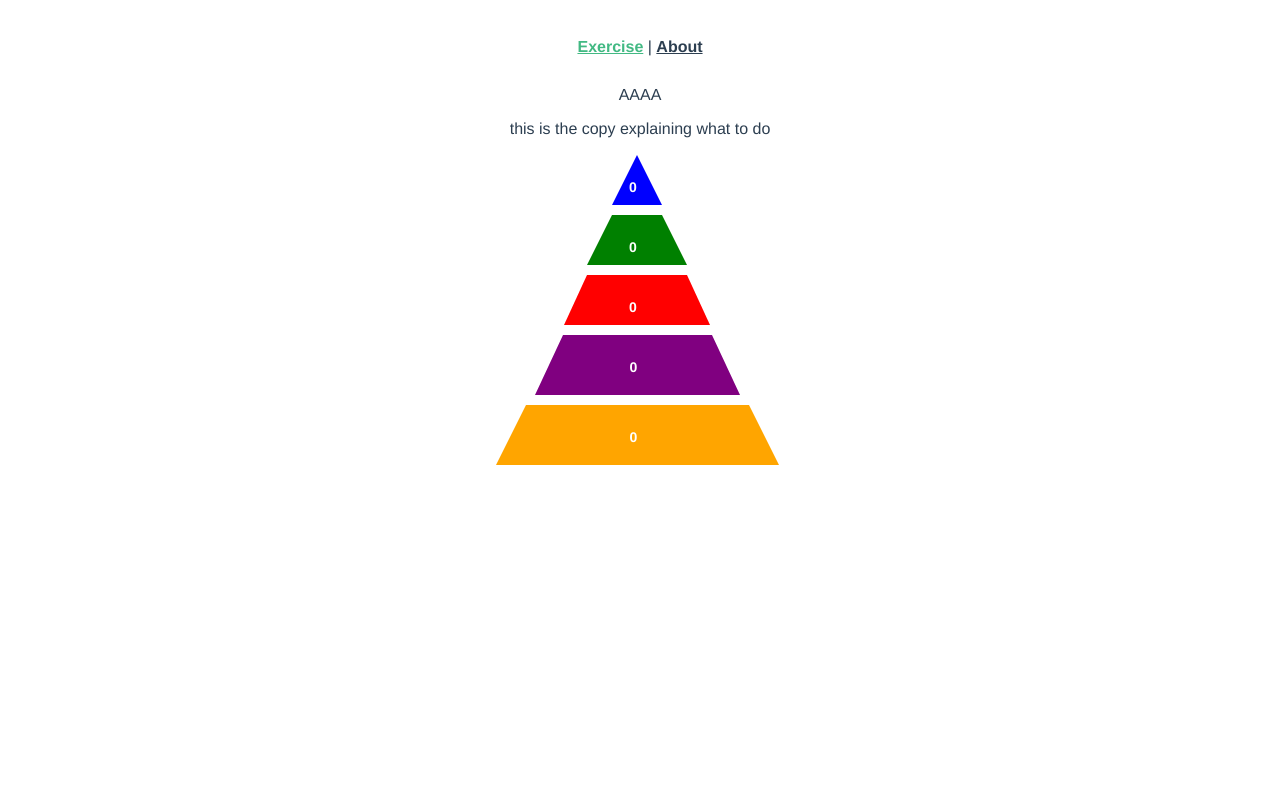
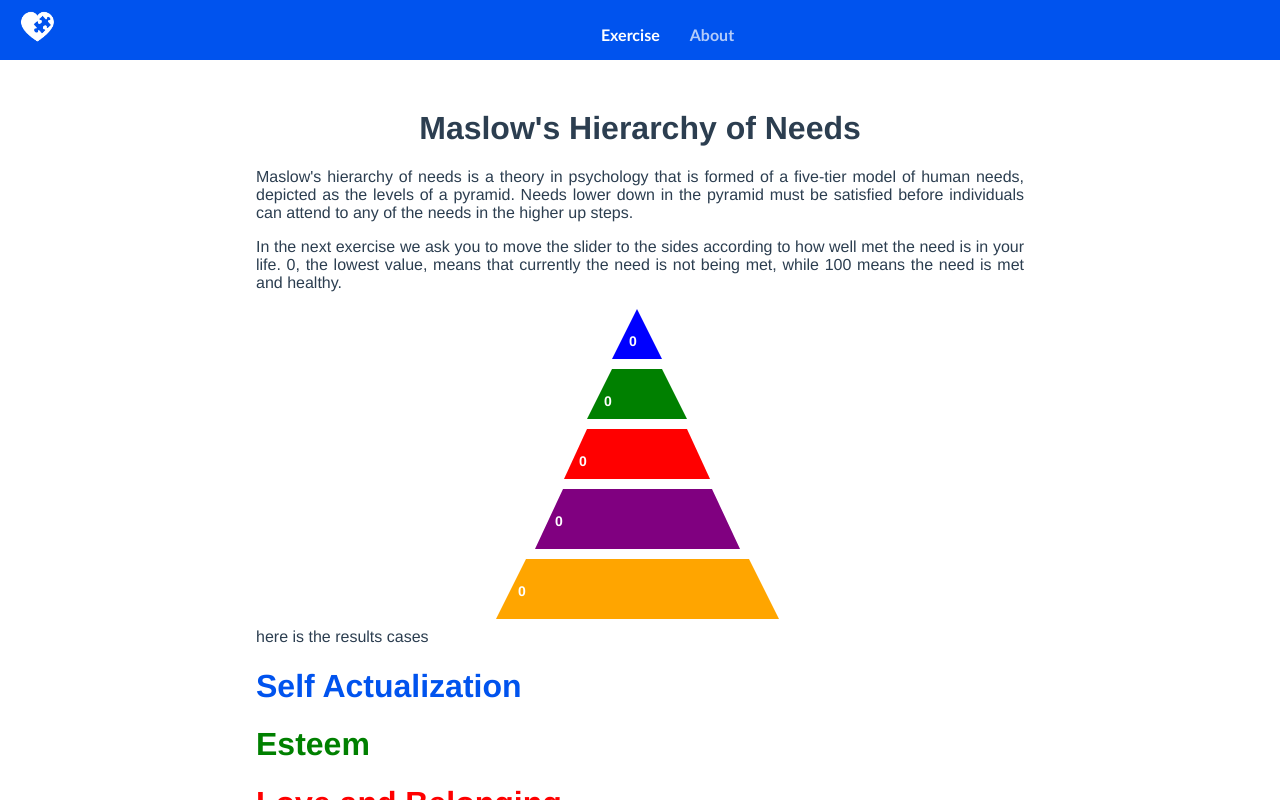
Before and after one commit to adrianmojica/maslow, a Vue app: page / in a window 1280 px wide. Both pictures are taken after a click on the button "results". Shown: the top 800 px of the page. Built offline with nearby package versions, Linux system fonts and the light colour scheme.

Commit message:
more logic and styles

```diff
--- a/src/App.vue
+++ b/src/App.vue
@@ -1,14 +1,22 @@
 <template>
   <div id="app">
     <div id="nav">
-      <router-link to="/">Exercise</router-link> |
-      <router-link to="/about">About</router-link>
+      <div class="bar">
+        <img class="logo" src="./assets/logoh.png"/>
+        <ul>
+          <li><router-link to="/">Exercise</router-link></li>
+          <li><router-link to="/about">About</router-link></li>
+        </ul>
+      </div>
     </div>
     <router-view/>
   </div>
 </template>
 
 <style lang="scss">
+body {
+  margin:0px;
+}
 #app {
   font-family: 'Avenir', Helvetica, Arial, sans-serif;
   -webkit-font-smoothing: antialiased;
@@ -16,16 +24,49 @@
   text-align: center;
   color: #2c3e50;
 }
-
+.bar {
+  background: #0053ee;
+  height:60px;
+  width:100%;
+  ul {
+    padding: 0px;
+    margin: 0px;
+    text-align: center;
+    display:inline-block;
+    vertical-align:top;
+    li {
+      list-style-type: none;
+      padding: 0px;
+      height: 24px;
+      margin-top: 4px;
+      margin-bottom: 4px;
+      display: inline;
+      a {
+        color: white;
+        font-size: 16px;
+        font-family: "Trebuchet MS", Arial, Helvetica, sans-serif;
+        text-decoration: none;
+        line-height: 70px;
+        padding: 5px 15px;
+        opacity: 0.7;
+      }
+    }
+  }
+  .logo {
+      width: 35px;
+      float: left;
+      margin-top:10px;
+      margin-left:20px;
+  }
+}
 #nav {
-  padding: 30px;
-
   a {
     font-weight: bold;
-    color: #2c3e50;
+    color: white;
 
     &.router-link-exact-active {
-      color: #42b983;
+      color: white;
+      opacity: 1;
     }
   }
 }
--- /dev/null
+++ b/src/components/Footer.vue
@@ -0,0 +1,24 @@
+<template>
+  <div class="footer">
+  </div>
+</template>
+
+<script>
+
+export default {
+  name: 'Footer',
+  props: {
+    msg: String
+  }
+}
+</script>
+
+<!-- Add "scoped" attribute to limit CSS to this component only -->
+<style scoped lang="scss">
+  .footer {
+    background: #0053ee;
+    height:100vh;
+    width:100%;
+    margin-top: 180px;
+  }
+</style>
--- a/src/components/Pyramid.vue
+++ b/src/components/Pyramid.vue
@@ -5,25 +5,50 @@ export default {
   props: {
     level1: Number,
     level2: Number,
+    level2_1: Number,
+    level2_2: Number,
+    level2_3: Number,
+    level2_4: Number,
+    level2_5: Number,
     level3: Number,
+    level3_1: Number,
+    level3_2: Number,
+    level3_3: Number,
     level4: Number,
-    level5: Number
+    level4_1: Number,
+    level4_2: Number,
+    level4_3: Number,
+    level4_4: Number,
+    level5: Number,
+    level5_1: Number,
+    level5_2: Number,
+    level5_3: Number,
+    level5_4: Number,
+    level5_5: Number
   },
   methods: {
     calcTotalLevel1 () {
       return this.level1
     },
     calcTotalLevel2 () {
-      return this.level1
+      let sum2 = this.level2 + this.level2_1 + this.level2_2 + this.level2_3 + this.level2_4 + this.level2_5
+      sum2 = sum2 / 5
+      return sum2
     },
     calcTotalLevel3 () {
-      return this.level1
+      let sum3 = this.level3 + this.level3_1 + this.level3_2 + this.level3_3
+      sum3 = sum3 / 5
+      return sum3
     },
     calcTotalLevel4 () {
-      return this.level1
+      let sum4 = this.level4 + this.level4_1 + this.level4_2 + this.level4_3 + this.level4_4
+      sum4 = sum4 / 5
+      return sum4
     },
     calcTotalLevel5 () {
-      return this.level1
+      let sum5 = this.level4 + this.level5_1 + this.level5_2 + this.level5_3 + this.level5_4 + this.level5_5
+      sum5 = sum5 / 5
+      return sum5
     }
   }
 }
@@ -37,24 +62,24 @@ export default {
                 {{ calcTotalLevel1() }}
             </div>
         </div>
-        <div :class="this.level2 > 50 ? 'level': 'level shakey'" id="pyramid-level-2">
+        <div :class="calcTotalLevel2() > 50 ? 'level': 'level shakey'" id="pyramid-level-2">
             <div class="inside-text">
-            {{ this.level2 }}
+            {{ calcTotalLevel2() }}
             </div>
         </div>
-        <div :class="this.level3 > 50 ? 'level': 'level shakey'" id="pyramid-level-3">
+        <div :class="calcTotalLevel3() > 50 ? 'level': 'level shakey'" id="pyramid-level-3">
             <div class="inside-text">
-            {{ this.level3 }}
+            {{ calcTotalLevel3() }}
             </div>
         </div>
-        <div :class="this.level4 > 50 ? 'level': 'level shakey'" id="pyramid-level-4">
+        <div :class="calcTotalLevel4() > 50 ? 'level': 'level shakey'" id="pyramid-level-4">
             <div class="inside-text">
-            {{ this.level4 }}
+            {{ calcTotalLevel4() }}
             </div>
         </div>
         <div :class="this.level5 > 50 ? 'level': 'level shakey'" id="pyramid-level-5">
             <div class="inside-text">
-            {{ this.level5 }}
+            {{ calcTotalLevel5() }}
             </div>
         </div>
     </div>
--- a/src/components/Questions.vue
+++ b/src/components/Questions.vue
@@ -2,7 +2,7 @@
 
 import VueSlider from 'vue-slider-component'
 import Pyramid from '../components/Pyramid.vue'
-import 'vue-slider-component/theme/default.css'
+import 'vue-slider-component/theme/material.css'
 
 export default {
   name: 'Questions',
@@ -14,65 +14,187 @@ export default {
     return {
       value_1: 0,
       value_2: 0,
+      value_2_1: 0,
+      value_2_2: 0,
+      value_2_3: 0,
+      value_2_4: 0,
+      value_2_5: 0,
       value_3: 0,
+      value_3_1: 0,
+      value_3_2: 0,
+      value_3_3: 0,
       value_4: 0,
+      value_4_1: 0,
+      value_4_2: 0,
+      value_4_3: 0,
+      value_4_4: 0,
       value_5: 0,
+      value_5_1: 0,
+      value_5_2: 0,
+      value_5_3: 0,
+      value_5_4: 0,
+      value_5_5: 0,
+      value_5_6: 0,
       isHidden: false
     }
   },
   props: {
     level1: Number,
     level2: Number,
+    level2_1: Number,
+    level2_2: Number,
+    level2_3: Number,
+    level2_4: Number,
+    level2_5: Number,
     level3: Number,
+    level3_1: Number,
+    level3_2: Number,
+    level3_3: Number,
     level4: Number,
-    level5: Number
+    level4_1: Number,
+    level4_2: Number,
+    level4_3: Number,
+    level4_4: Number,
+    level5: Number,
+    level5_1: Number,
+    level5_2: Number,
+    level5_3: Number,
+    level5_4: Number,
+    level5_5: Number
   }
 }
 </script>
 
 <template>
-  <div>
-    <p>this is the copy explaining what to do</p>
+  <div class="copy">
+    <h1>Maslow's Hierarchy of Needs</h1>
+    <p>
+      Maslow's hierarchy of needs is a theory in psychology
+      that is formed of a five-tier model of human needs,
+      depicted as the levels of a pyramid.
+      Needs lower down in the pyramid must be satisfied before
+      individuals can attend to any of the needs in the higher up steps.
+    </p>
+    <p>
+      In the next exercise we ask you to move the slider to the sides according to
+      how well met the need is in your life. 0, the lowest value, means that currently
+      the need is not being met, while 100 means the need is met and healthy.
+    </p>
+
     <div v-if="!isHidden" class="container">
       <div class="controls">
-      <div class="label">Self Actualization</div>
-      <VueSlider v-model="value_1" :lazy="true"></VueSlider>
-      <div class="label">Esteem</div>
-      <VueSlider v-model="value_2"></VueSlider>
-      <div class="label">Love/Belonging</div>
-      <VueSlider v-model="value_3"></VueSlider>
-      <div class="label">Safety</div>
-      <VueSlider v-model="value_4"></VueSlider>
-      <div class="label">Physiological</div>
-      <VueSlider v-model="value_5"></VueSlider>
+        <!-- Self Actualization -->
+        <div class="label">Desire to be the most that one can be</div>
+        <VueSlider v-model="value_1" :lazy="true"></VueSlider>
+        <!-- Esteem -->
+        <div class="label">Respect</div>
+        <VueSlider v-model="value_2"></VueSlider>
+        <div class="label">Self Esteem</div>
+        <VueSlider v-model="value_2_1"></VueSlider>
+        <div class="label">Status</div>
+        <VueSlider v-model="value_2_2"></VueSlider>
+        <div class="label">Recognition</div>
+        <VueSlider v-model="value_2_3"></VueSlider>
+        <div class="label">Strength</div>
+        <VueSlider v-model="value_2_4"></VueSlider>
+        <div class="label">Freedom</div>
+        <VueSlider v-model="value_2_5"></VueSlider>
+        <!-- Love and Belonging -->
+        <div class="label">Friendship</div>
+        <VueSlider v-model="value_3"></VueSlider>
+        <div class="label">Intimacy</div>
+        <VueSlider v-model="value_3_1"></VueSlider>
+        <div class="label">Family</div>
+        <VueSlider v-model="value_3_2"></VueSlider>
+        <div class="label">Sense of Connection</div>
+        <VueSlider v-model="value_3_3"></VueSlider>
+        <!-- safety -->
+        <div class="label">Personal Security</div>
+        <VueSlider v-model="value_4"></VueSlider>
+        <div class="label">Employment</div>
+        <VueSlider v-model="value_4_1"></VueSlider>
+        <div class="label">Resources</div>
+        <VueSlider v-model="value_4_2"></VueSlider>
+        <div class="label">Health</div>
+        <VueSlider v-model="value_4_3"></VueSlider>
+        <div class="label">Property</div>
+        <VueSlider v-model="value_4_4"></VueSlider>
+        <!-- Physiological -->
+        <div class="label">Air</div>
+        <VueSlider v-model="value_5"></VueSlider>
+        <div class="label">Water</div>
+        <VueSlider v-model="value_5_1"></VueSlider>
+        <div class="label">Food</div>
+        <VueSlider v-model="value_5_2"></VueSlider>
+        <div class="label">Shelter</div>
+        <VueSlider v-model="value_5_3"></VueSlider>
+        <div class="label">Sleep</div>
+        <VueSlider v-model="value_5_4"></VueSlider>
+        <div class="label">Clothing</div>
+        <VueSlider v-model="value_5_5"></VueSlider>
+        <div class="label">Sex</div>
+        <VueSlider v-model="value_5_6"></VueSlider>
+        <button class="result" v-on:click="isHidden = true"> results</button>
       </div>
-      <button v-on:click="isHidden = true"> results</button>
+      <div class="explain">
+        What we will do now is average your needs and check what are the parts that
+        are lacking some care in your life. If there is anything shakey, the pyramid will be unstable,
+        and therefore life could feel like its hard. if sectors of your life are shakey in the lower levels
+        it can feel like needs in higher levels are harder to meet as well.
+      </div>
     </div>
-    <Pyramid v-if="isHidden" :level1= value_1 :level2=value_2 :level3=value_3 :level4=value_4 :level5=value_5 />
-    <!-- Self Actualization {{ value_1 }}
-    Esteem {{ value_2 }}
-    Love {{ value_3 }}
-    Safety {{ value_4 }}
-    Physiological {{ value_5 }} -->
-
-    <!-- send values to pyramid with button and questions dissappear -->
-
+    <Pyramid v-if="isHidden" :level1= value_1 :level2=value_2 :level2_1=value_2_1 :level2_2=value_2_2 :level2_3=value_2_3 :level2_4=value_2_4 :level2_5=value_2_5
+    :level3=value_3 :level3_1=value_3_1 :level3_2=value_3_2 :level3_3=value_3_3 :level4=value_4 :level4_1=value_4_1 :level4_2=value_4_2 :level4_3=value_4_3
+    :level4_4=value_4_4 :level5=value_5 :level5_1=value_5_1 :level5_2=value_5_2 :level5_3=value_5_3 :level5_4=value_5_4
+    :level5_5=value_5_5 :level5_6=value_5_6 />
+    <div v-if="isHidden" class="diagnosis">
+      here is the results cases
+      <div><h1 class="blue" >Self Actualization</h1></div>
+      <div><h1 class="green" >Esteem</h1></div>
+      <div><h1 class="red" >Love and Belonging</h1></div>
+      <div><h1 class="purple" >Safety</h1></div>
+      <div><h1 class="yellow" >Physiological</h1></div>
+    </div>
   </div>
 </template>
 
 <!-- Add "scoped" attribute to limit CSS to this component only -->
 <style scoped lang="scss">
 .container{
-  width:400px;
+  width:auto;
   margin:auto;
+  margin-bottom: 50px;
   .controls{
     max-width: 450px;
+    text-align: center;
+    margin: auto;
+  }
+  .result {
+    text-align: center;
+    margin-top: 30px;
+    width: 240px;
+    margin-left: 90px;
+    height: 45px;
+  }
+  .explain {
+    margin-top:20px;
   }
 }
+h1 {
+  text-align: center;
+}
+.copy {
+  margin: 0 auto;
+  padding-left: 20%;
+  padding-right: 20%;
+  text-align: justify;
+}
+
 button {
   display:inline-block;
-  background: #E91E63;
+  background: #0053ee;
   height:25px;
+  font-size: 18px;
   width:100px;
   padding:0.3em 1.2em;
   margin:0 0.1em 0.1em 0;
@@ -90,6 +212,30 @@ button {
 button :hover{
   border-color: rgba(255,255,255,1);
 }
+
+.diagnosis {
+  .blue {
+    text-align:left;
+    color:#0053ee;
+  }
+  .green {
+    text-align:left;
+    color:green;
+  }
+  .red {
+    text-align:left;
+    color:red;
+  }
+  .purple {
+    text-align:left;
+    color: purple;
+  }
+  .yellow {
+    text-align:left;
+    color: orange;
+  }
+}
+
 @media all and (max-width:30em){
   button {
     display:block;
--- a/src/views/Home.vue
+++ b/src/views/Home.vue
@@ -1,18 +1,26 @@
 <template>
   <div class="home">
-    AAAA
     <Questions/>
+     <Footer/>
   </div>
 </template>
 
 <script>
 // @ is an alias to /src
 import Questions from '@/components/Questions.vue'
+import Footer from '@/components/Footer.vue'
 
 export default {
   name: 'home',
   components: {
-    Questions
+    Questions,
+    Footer
   }
 }
 </script>
+
+<style scoped>
+  .home {
+      margin-top: 50px;
+  }
+</style>
```
Also changed, not shown: src/assets/logoh.png (added).
